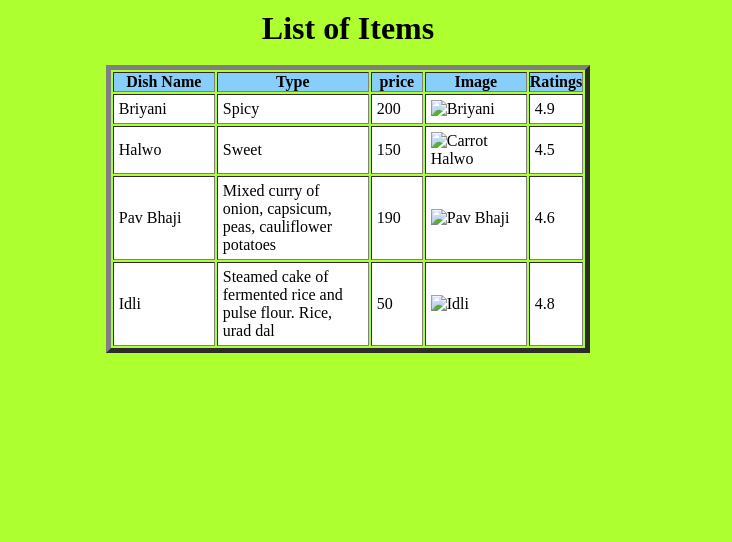
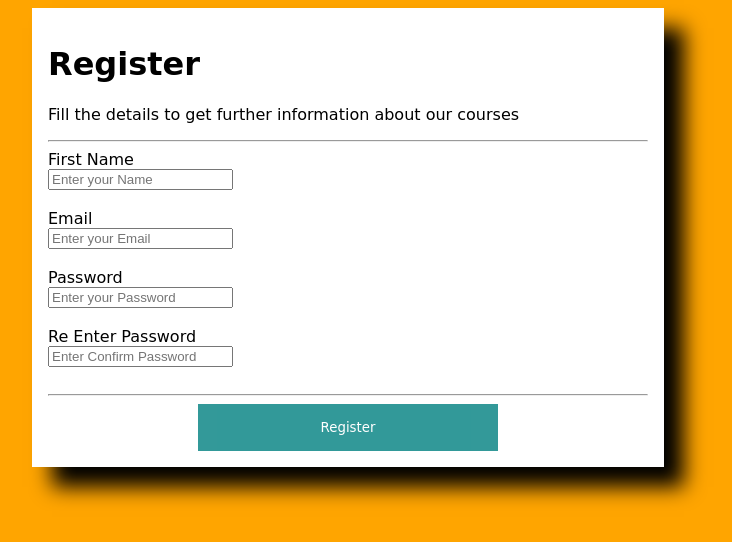
Before and after one commit to 20eucb001/Assignment-Submission-, a plain HTML site: page index.html in a window 1280 px wide. Shown: the whole page, without its empty margins (292-1024 px from the left). Drawn offline with Linux system fonts and the light colour scheme; files that its build step writes are made by us from their sources; a web font is replaced by a local one.

Commit message:
Day 4 Assignment Completed

```diff
--- a/index.html
+++ b/index.html
@@ -1,50 +1,24 @@
 <html>
     <head>
-        <title>Restaurant Menu</title>
-        <link rel="stylesheet" href="style/style.css">
+        <title>Register form</title>
+        <link rel="stylesheet" href="style.css">
     </head>
     <body>
-        <div class="main">
-            <h1>List of Items</h1><br>
-        <table border="5" >
-            <tr>
-                <th width="100">Dish Name</th>
-                <th width="150">Type</th>
-                <th width="50">price</th>
-                <th width="100">Image</th>
-                <th width="50">Ratings</th>
-            </tr>
-            <tr>
-                <td> Briyani</td>
-                <td>Spicy</td>
-                <td>200</td>
-                <td><img src="images/Briyani.jpg" title="Briyani"></td>
-                <td>4.9</td>
-            </tr>
-            <tr>
-                <td>Halwo</td>
-                <td>Sweet</td>
-                <td>150</td>
-                <td><img src="images/Halwa.jpg" title="Carrot Halwo"></td>
-                <td>4.5</td>
-            </tr>
-            <tr>
-                <td>Pav Bhaji</td>
-                <td>Mixed curry of onion, capsicum, peas, cauliflower potatoes</td>
-                <td>190</td>
-                <td><img src="images/PavBhaji.jpg" title="Pav Bhaji"></td>
-                <td>4.6</td>
-            </tr>
-            <tr>
-                <td>Idli</td>
-                <td>Steamed cake of fermented rice and pulse flour. Rice, urad dal</td>
-                <td>50</td>
-                <td><img src="images/IdliSambar.jpg" title="Idli"></td>
-                <td>4.8</td>
-            </tr>
-        </table>
-        </div>
-
-
+        <form action="">
+            <div class="para">
+                <h1>Register</h1>
+                <p>Fill the details to get further information about our courses</p>
+                <hr>
+                <label for="fn">First Name</label><br>
+                <input type="text" id="fn" placeholder="Enter your Name"><br><br>
+                <label for="el">Email</label><br>
+                <input type="text" id="el" placeholder="Enter your Email"><br><br>
+                <label for="Pd">Password</label><br>
+                <input type="Password" id="Pd" placeholder="Enter your Password"><br><br>
+                <label for="RPd">Re Enter Password</label> <br>
+                <input type="Password" id="RPd" placeholder="Enter Confirm Password"><br><br><hr>
+                <button type="Submit" class="Register">Register</button>
+            </div>
+        </form>
     </body>
 </html>
--- a/style.css
+++ b/style.css
@@ -1,30 +1,53 @@
+body{
+    font-family: 'Righteous', cursive;
+    background-color: orange;
+}
 *{
-    margin: 0;
-    padding: 0;
+    box-sizing: border-box;
 }
-h1{
-    background-color: greenyellow;
-    display: flex;
-    align-items: center;
-    justify-content: center;
+.para{
+    margin: auto;
+    width: 50%;
+    padding: 16px;
+    background-color: white;
+    box-shadow: 20px 20px 20px 0px rgba(0, 0, 0,7);
+}
+.Register{
+    font-family: 'Righteous', cursive;
+    background-color: teal;
+    margin: auto;
+    width: 50%;
+    cursor: pointer;
+    color: white;
+    padding: 16px;
+    display: block;
+    border: none;
+    opacity: 0.8;
+}
+.form{
+    font-family: 'Righteous', cursive;
+    background-color: white;
+    display: block;
+    padding-top: 50px;
     margin: auto;
 }
-body{
-    padding: 10;
-    background-color: greenyellow;
-
+.input[type='text'],.input[type='Password']{
+    font-family: 'Righteous', cursive;
+    display: inline-block;
+    background-color: whitesmoke;
+    width: 100%;
+    padding: 15px;
+    margin: 5px 0px 22px 0px;
 }
-body table tr th{
-    background-color: lightskyblue;
-    align-items: center;
-    justify-content: center;
-    margin: auto;
+.input[type='text']:focus,.input[type='Password']:focus{
+    background-color: #ddd;
+    outline: none;
 }
-body table tr td{
-    background-color: white;
-    padding: 5;
-}
-table{
-
-    margin: auto;
-}
+@font-face {
+    font-family: 'Righteous';
+    font-style: normal;
+    font-weight: 400;
+    font-display: swap;
+    src: url(https://fonts.gstatic.com/s/righteous/v9/1cXxaUPXBpj2rGoU7C9WiHGF.woff2) format('woff2');
+    unicode-range: U+0000-00FF, U+0131, U+0152-0153, U+02BB-02BC, U+02C6, U+02DA, U+02DC, U+2000-206F, U+2074, U+20AC, U+2122, U+2191, U+2193, U+2212, U+2215, U+FEFF, U+FFFD;
+  }
```
